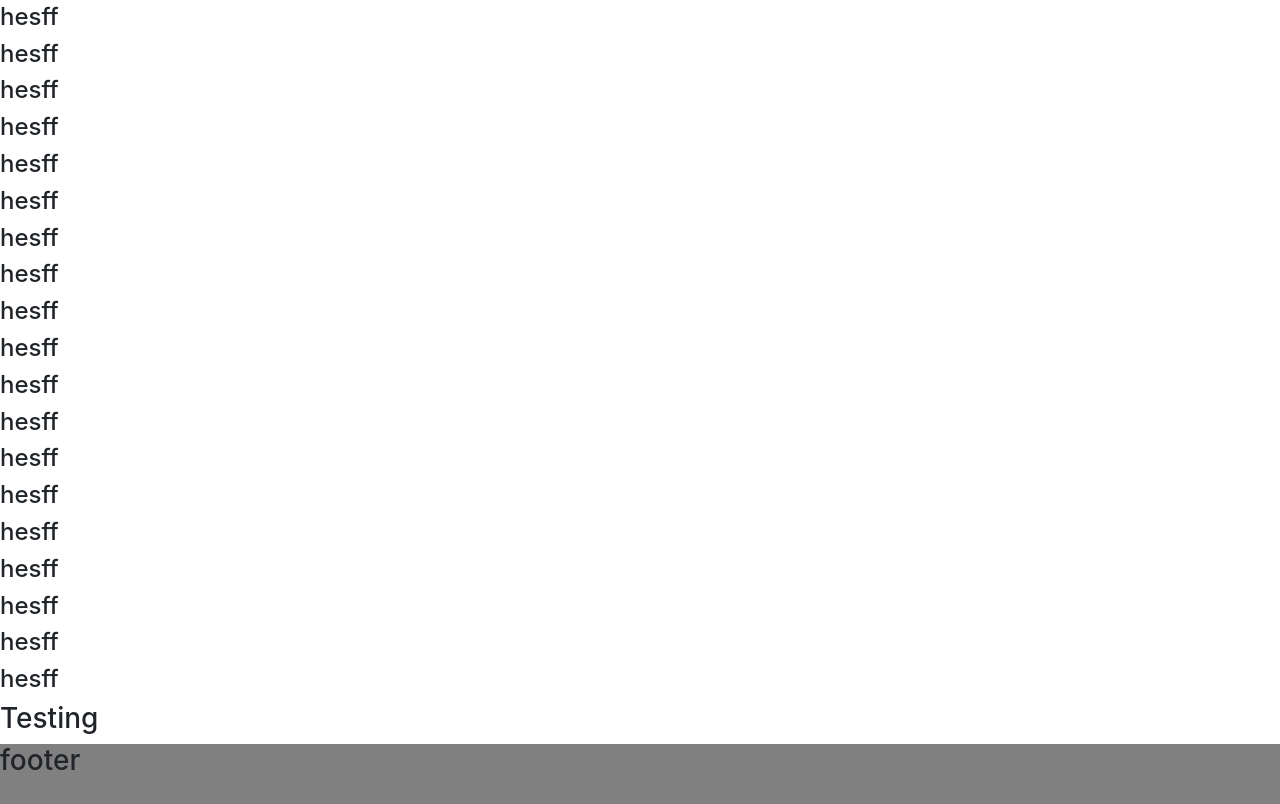
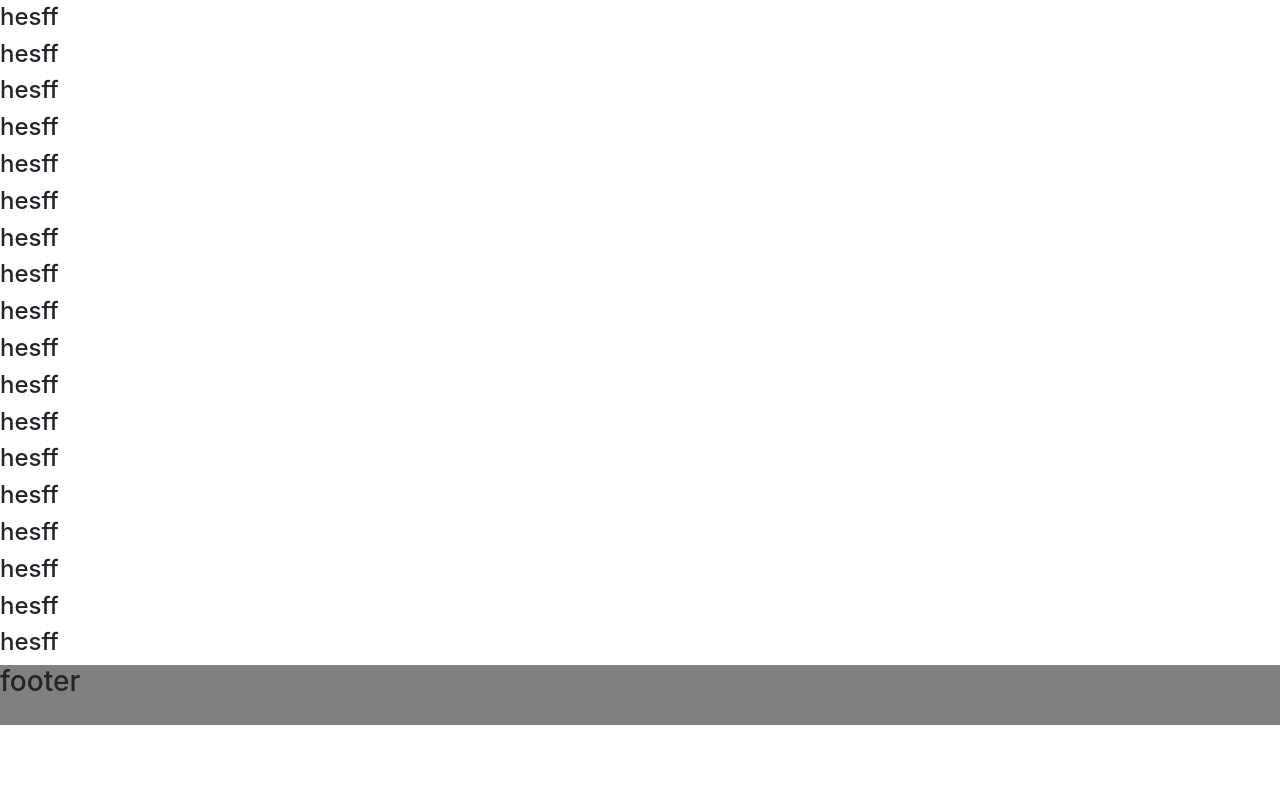
Before and after one commit to sokhomchoun/technology-website1, a plain HTML site: page index.html in a window 1280 px wide. Shown: the part 1190-1994 px from the top of the page. After the commit the page ends 1915 px from the top, so only its background shows below. Drawn offline with Linux system fonts and the light colour scheme.

Commit message:
homepage
index

```diff
--- a/index.html
+++ b/index.html
@@ -73,11 +73,7 @@
         <h4>hesff</h4>
         <h4>hesff</h4>
         <h4>hesff</h4>
-        <h4>hesff</h4>
 
-        <h3>
-            Testing
-        </h3>
 
 
 
```
